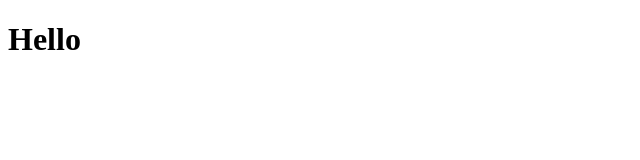
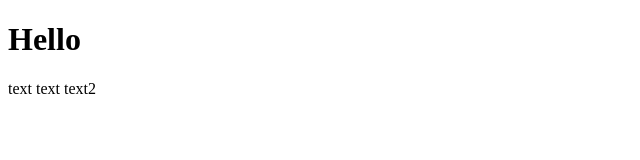
Before and after one commit to erm0nin/first-project, a plain HTML site: page index.html in a window 1280 px wide. Shown: the whole page, without its empty margins (0-640 px from the left). Drawn offline with Linux system fonts and the light colour scheme.

Commit message:
мой второй коммит

```diff
--- a/index.html
+++ b/index.html
@@ -7,5 +7,6 @@
 </head>
 <body>
     <h1 class="h">Hello</h1>
+    <p>text text text2</p>
 </body>
 </html>
```
